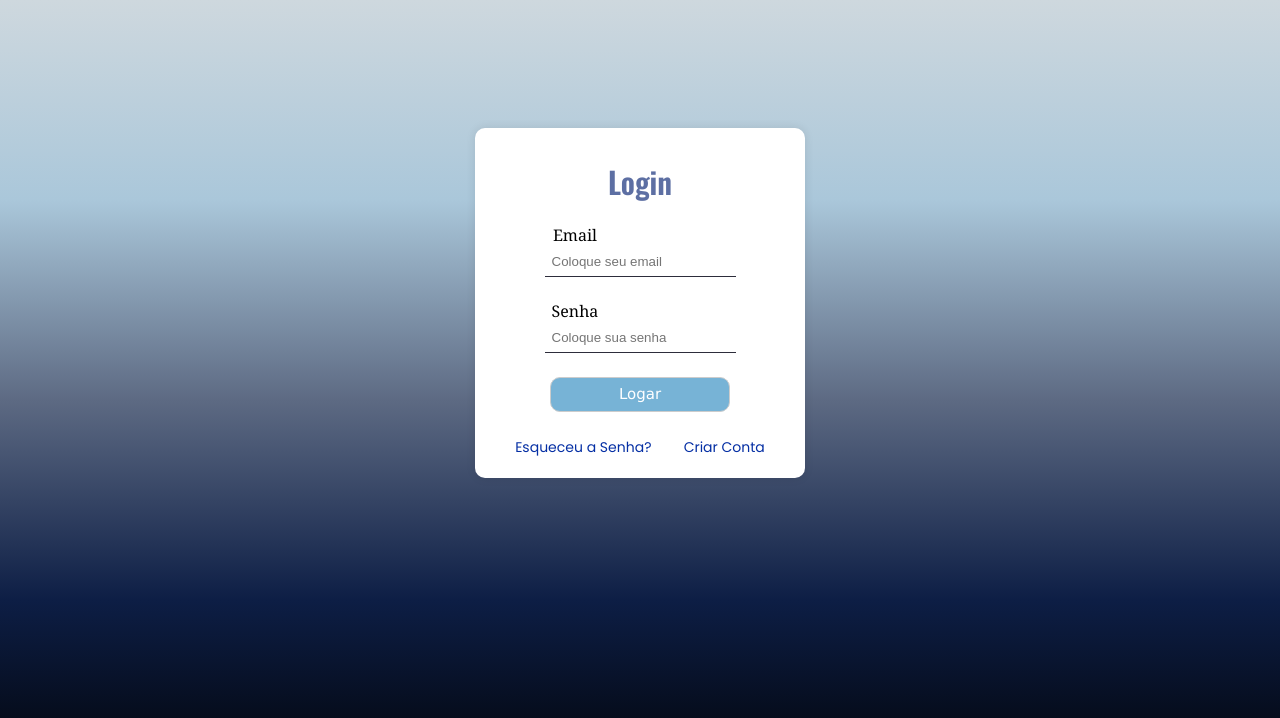
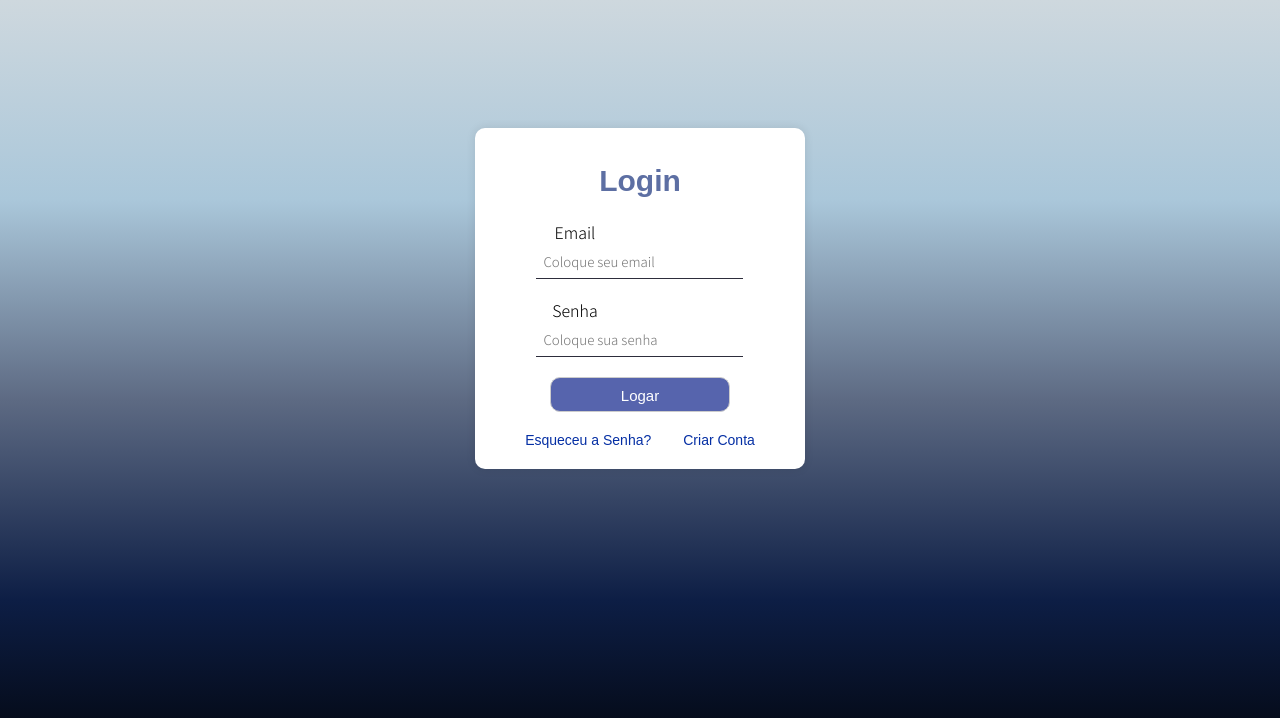
Before and after one commit to CarlosAfonsoo/Gerenciamento_PHP, a PHP site: page / in a window 1280 px wide. Shown: the top 718 px of the page. Run offline with PHP 8.4, Linux system fonts and the light colour scheme.

Commit message:
ajuste no dsigner
ajustes nas fontes de texto

```diff
--- a/css/login.css
+++ b/css/login.css
@@ -1,8 +1,7 @@
-@import url('https://fonts.googleapis.com/css2?family=Oswald:wght@600&display=swap');
-@import url('https://fonts.googleapis.com/css2?family=Oswald:wght@600&family=Poppins:ital,wght@0,400;0,500;0,600;0,700;0,800;0,900;1,300;1,400;1,500;1,600;1,700;1,800;1,900&display=swap');
+@import url('https://fonts.googleapis.com/css2?family=Noto+Sans+Pahawh+Hmong&display=swap');
+@import url('https://fonts.googleapis.com/css2?family=Noto+Sans+JP:wght@300&display=swap');
 
 body {
-    font-family: 'Cambria', 'Cochin', 'Georgia', 'Times', 'Times New Roman', serif;
     text-align: center;
     background: fixed linear-gradient(#CED8DE, #AAC7DA, #5D6A83, #0d1e45, #000000 );
     padding: 0px;
@@ -25,7 +24,7 @@ body {
 }
 
 .titulo > h4 {
-    font-family: 'Oswald', sans-serif;
+    font-family: 'Noto Sans Pahawh Hmong', sans-serif;
     color: rgb(93, 111, 163);
     font-size: 30px;
     margin-bottom: 20px;
@@ -36,8 +35,8 @@ body {
 }
 
 .btn {
-    font-family: 'Verdana', 'Geneva', 'Tahoma', sans-serif;
-    background-color: rgb(119, 179, 214);
+    font-family: 'Noto Sans Pahawh Hmong', sans-serif;
+    background-color: rgb(86, 100, 173);
     color: white;
     height: 35px;
     width: 180px;
@@ -49,7 +48,7 @@ body {
 }
 
 .btn:hover {
-    background-color: rgb(70, 148, 187);
+    background-color: rgb(66, 76, 133);
 }
 
 .link1{
@@ -71,6 +70,7 @@ label {
     overflow: hidden;
     white-space: nowrap;
     text-overflow: ellipsis;
+    font-family: 'Noto Sans JP', sans-serif;
 }
 input {
     padding: 7px ;
@@ -78,6 +78,7 @@ input {
     border: none;
     border-bottom: 1px solid rgb(45, 45, 59);
     outline-style: none;
+    font-family: 'Noto Sans JP', sans-serif;
 }
 .confir{
     margin-left: -50px;
```
